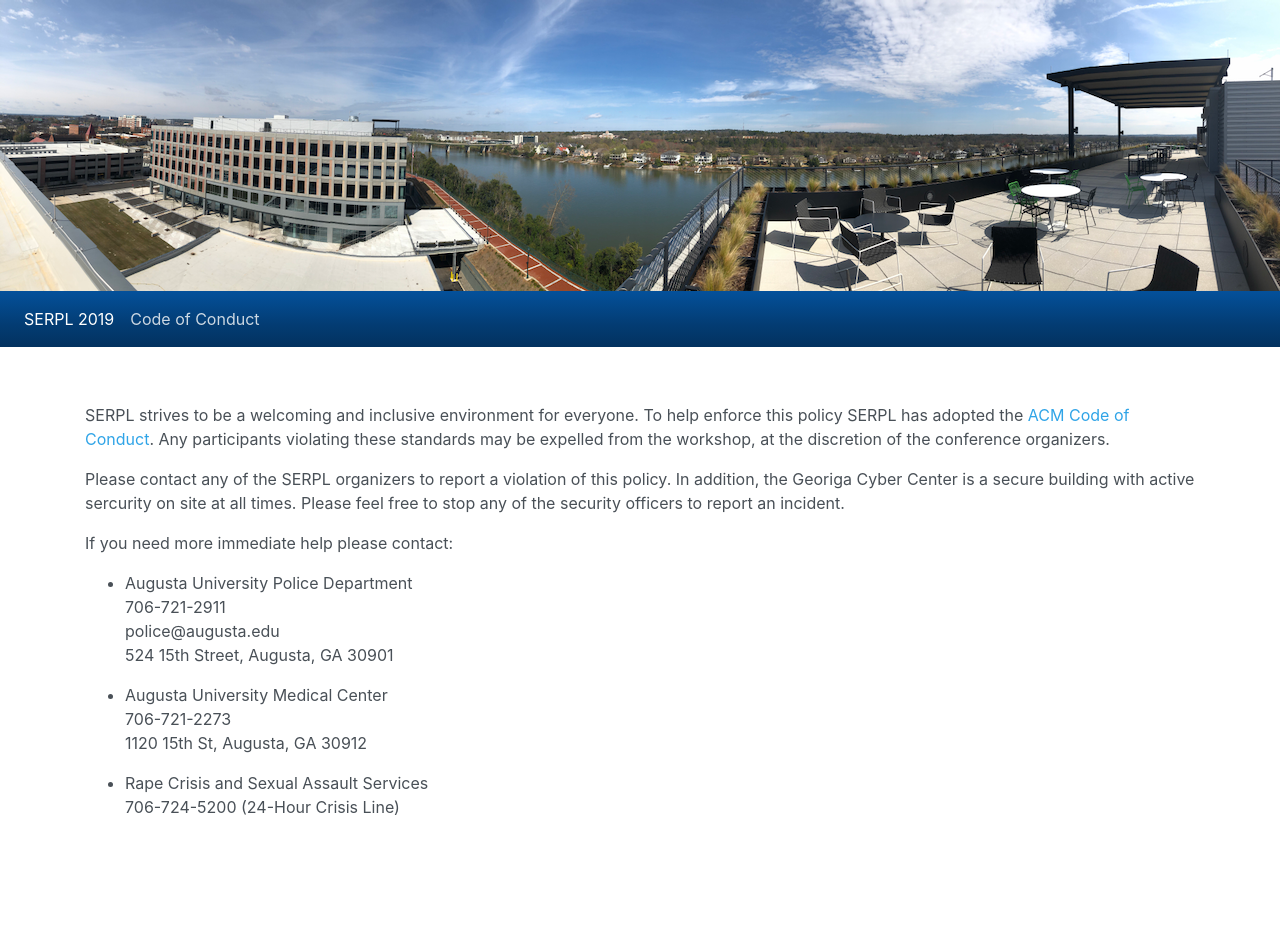
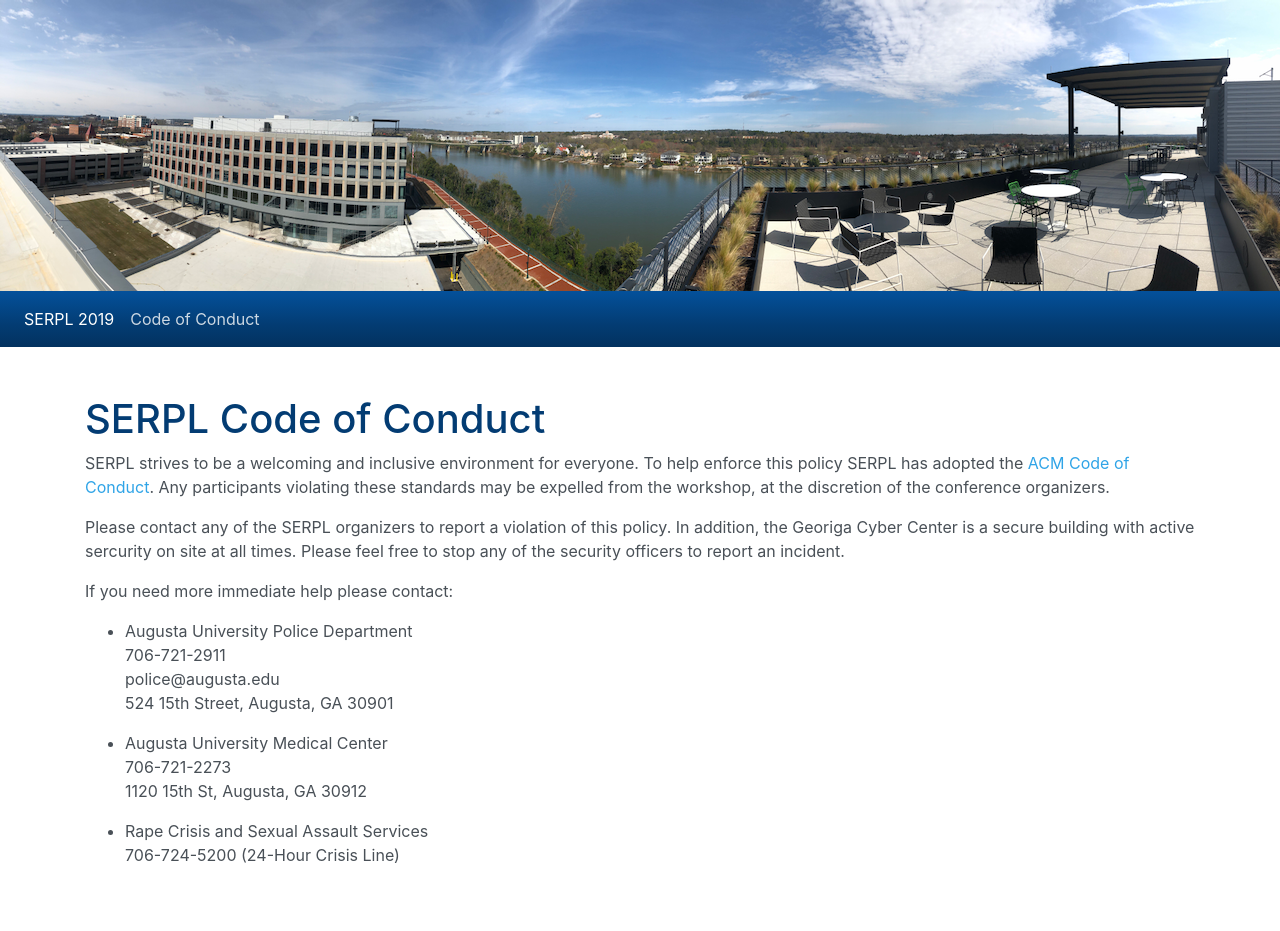
Before and after one commit to the-au-forml-lab/SERPL2019, a Jekyll site: the page built from code-of-conduct.md, in a window 1280 px wide. Built offline with Jekyll 4.4.1, drawn with Linux system fonts in a browser that asks for light colours; our own code applies the rules of GitHub Pages for plain Markdown files; before the commit the page ends 900 px from its top, so only the background shows below that.

Commit message:
Add title to Code of Conduct

```diff
--- a/code-of-conduct.md
+++ b/code-of-conduct.md
@@ -1,3 +1,8 @@
+---
+layout: page
+title: SERPL Code of Conduct
+---
+
 SERPL strives to be a welcoming and inclusive environment for
 everyone.  To help enforce this policy SERPL has adopted the [ACM Code
 of
```
